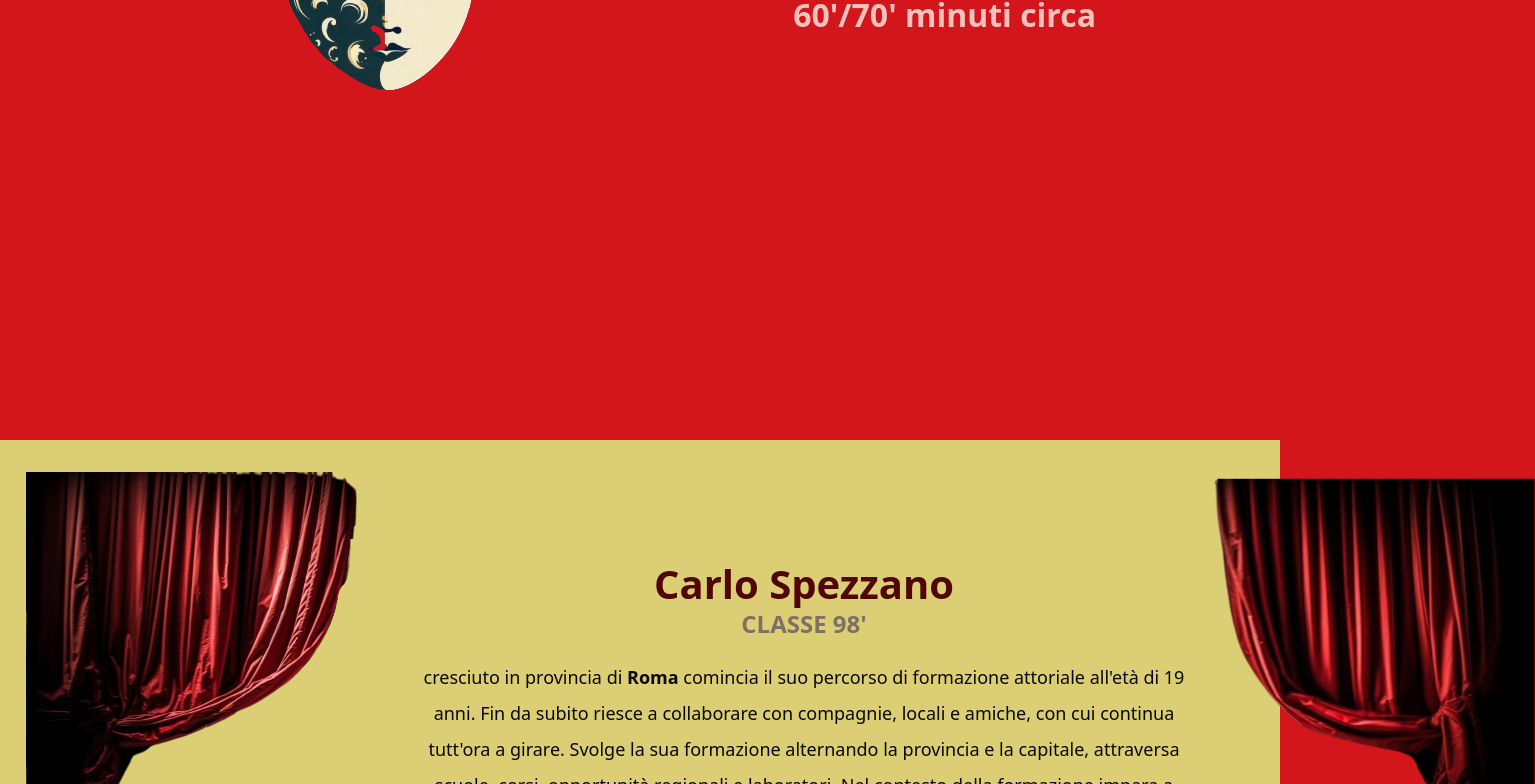
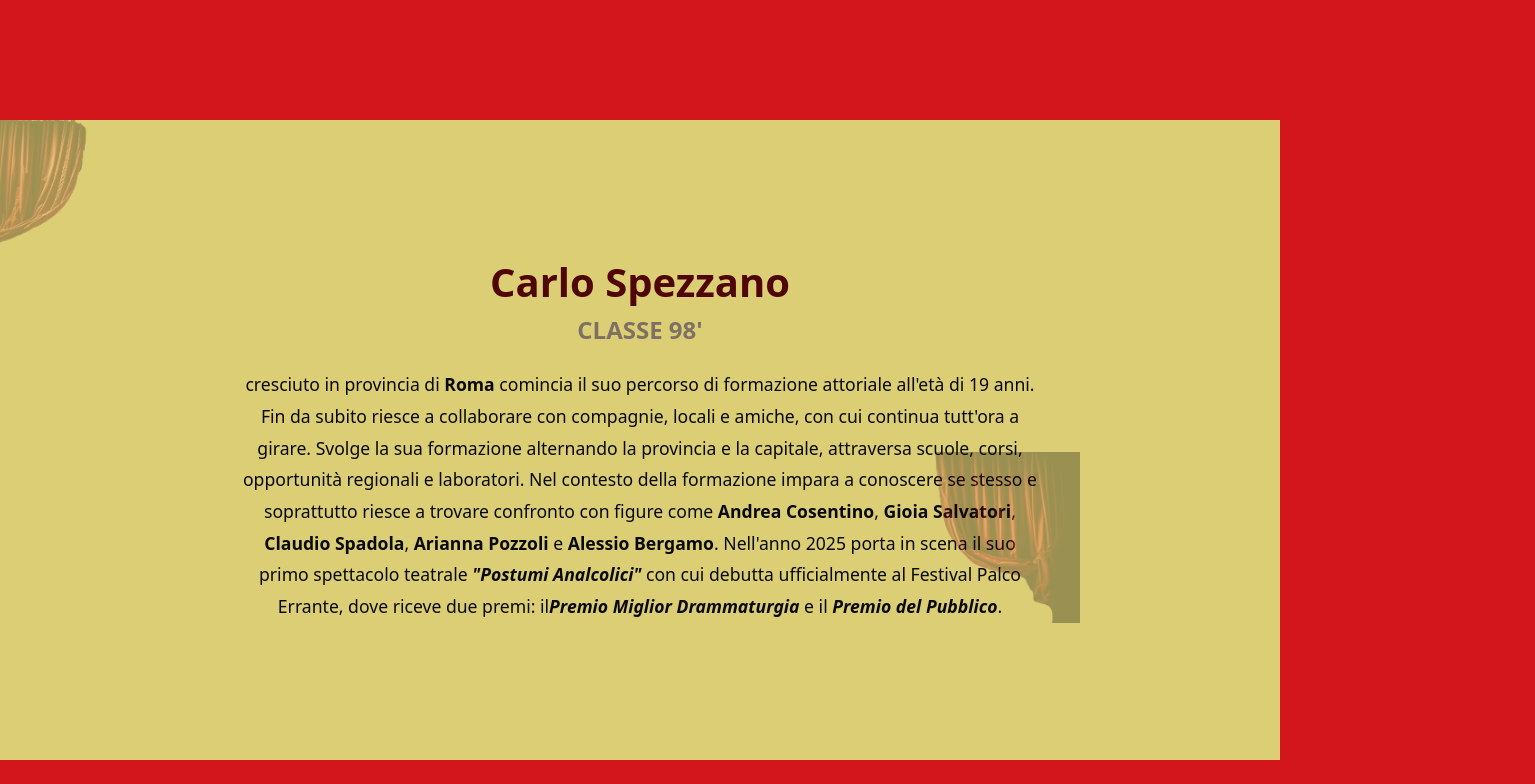
Before and after one commit to Karl-SpeZnaz/Postumi-Analcolici, a plain HTML site: page index.html in a window 1280 px wide. Shown: the part 1780-2564 px from the top of the page, 1535 px wide, since content can reach past the window. Drawn offline with Linux system fonts and the light colour scheme.

Commit message:
CSS start page responsive
CSS for start page for a responsive site

```diff
--- a/css/startpage.css
+++ b/css/startpage.css
@@ -1,303 +1,226 @@
-:root {
-  /* — Palette principale (esadecimale) */
-  --color-bg-light: #fee0d8; /* sfondo chiaro */
-  --color-primary: #d3161c; /* primario */
-  --color-text: #090909; /* testo principale */
-  --color-text-muted: #7e7063; /* testo secondario */
-  --color-accent-dark: #500607; /* accento scuro */
-  --color-deep-bg: #230505; /* sfondo molto scuro */
-  --color-accent-warm: #dcce75; /* accento caldo */
-  --color-accent-red: #9d1315; /* accento rosso */
-  --color-surface: #40332d; /* superficie/card */
-  --color-accent-olive: #a2954f; /* accento olivastro */
-
-  /* — Ombre (RGB con alpha) */
-  --shadow-color-soft: rgb(254 224 216 / 0.25);
-  --shadow-color-primary: rgb(211 22 28 / 0.35);
-  --shadow-color-text: rgb(9 9 9 / 0.5);
-  --shadow-color-muted: rgb(126 112 99 / 0.35);
-  --shadow-color-accent: rgb(80 6 7 / 0.45);
-  --shadow-color-deep: rgb(35 5 5 / 0.6);
-  --shadow-color-warm: rgb(220 206 117 / 0.3);
-  --shadow-color-red: rgb(157 19 21 / 0.4);
-  --shadow-color-surface: rgb(64 51 45 / 0.4);
-  --shadow-color-olive: rgb(162 149 79 / 0.35);
-
-  /* — Ombre pronte */
-  --shadow-sm: 0 1px 2px var(--shadow-color-text);
-  --shadow-md: 0 4px 12px var(--shadow-color-surface);
-  --shadow-lg: 0 10px 30px var(--shadow-color-deep);
-  --shadow-glow: 0 0 24px var(--shadow-color-primary);
-
-  /* — Sfondi e superfici */
-  --color-bg: var(--color-bg-light);
-  --color-bg-inverse: var(--color-deep-bg);
-  --color-surface-bg: var(--color-surface);
-  --color-surface-bg-alt: var(--color-accent-dark);
-
-  /* — Testi */
-  --color-text-on-light: var(--color-text);
-  --color-text-on-dark: var(--color-bg-light);
-  --color-text-muted-on-light: var(--color-text-muted);
-  --color-text-muted-on-dark: rgb(254 224 216 / 0.85);
-
-  /* — Link e stati */
-  --color-link: var(--color-primary);
-  --color-link-hover: var(--color-accent-red);
-  --color-link-visited: var(--color-accent-dark);
-  --color-focus-ring: var(--color-accent-warm);
-
-  /* — Bottoni */
-  --btn-primary-bg: var(--color-primary);
-  --btn-primary-bg-hover: var(--color-accent-red);
-  --btn-primary-text: #ffffff;
-  --btn-secondary-bg: var(--color-surface);
-  --btn-secondary-bg-hover: var(--color-accent-dark);
-  --btn-secondary-text: var(--color-bg-light);
-  --btn-ghost-bg: transparent;
-  --btn-ghost-text: var(--color-primary);
-  --btn-ghost-text-hover: var(--color-accent-red);
-
-  /* — Bordi */
-  --border-color-light: rgb(126 112 99 / 0.35);
-  --border-color: var(--color-surface);
-  --border-color-strong: var(--color-accent-dark);
-  --border-radius-sm: 6px;
-  --border-radius-md: 12px;
-  --border-radius-lg: 20px;
-  --border-width: 1px;
-
-  /* — Gradienti coerenti con la locandina */
-  --gradient-hero: linear-gradient(
-    135deg,
-    var(--color-deep-bg) 0%,
-    var(--color-accent-dark) 60%,
-    var(--color-primary) 100%
-  );
-  --gradient-surface: linear-gradient(
-    180deg,
-    var(--color-surface) 0%,
-    var(--color-accent-dark) 100%
-  );
-  --gradient-accent: linear-gradient(
-    90deg,
-    var(--color-accent-warm),
-    var(--color-accent-olive)
-  );
-  --gradient-text-highlight: linear-gradient(
-    90deg,
-    var(--color-primary),
-    var(--color-accent-red)
-  );
-
-  /* — Overlay per immagini/hero */
-  --overlay-dark: linear-gradient(
-    180deg,
-    rgb(9 9 9 / 0.65),
-    rgb(35 5 5 / 0.85)
-  );
-  --overlay-warm: linear-gradient(
-    180deg,
-    rgb(220 206 117 / 0.15),
-    rgb(64 51 45 / 0.6)
-  );
-
-  /* — Spaziature e layout (utili per un sito spettacolo) */
-  --space-xs: 0.25rem;
-  --space-sm: 0.5rem;
-  --space-md: 1rem;
-  --space-lg: 1.5rem;
-  --space-xl: 2rem;
-  --space-2xl: 3rem;
-
-  --container-max: 1120px;
-  --header-height: 64px;
-
-  /* — Tipografia di base */
-  --font-family:
-    system-ui, -apple-system, BlinkMacSystemFont, "Segoe UI", sans-serif;
-  --font-size-xs: 0.75rem;
-  --font-size-sm: 0.875rem;
-  --font-size-md: 1rem;
-  --font-size-lg: 1.125rem;
-  --font-size-xl: 1.25rem;
-  --font-size-2xl: 1.5rem;
-  --font-size-3xl: 2rem;
-  --font-size-4xl: 2.5rem;
-
-  --line-height-tight: 1.25;
-  --line-height-normal: 1.5;
-  --line-height-relaxed: 1.75;
-
-  --letter-spacing-wide: 0.04em;
-
-  /* — Transizioni */
-  --transition-fast: 150ms ease;
-  --transition-normal: 250ms ease;
-  --transition-slow: 400ms ease;
-
-  /* — Utilità colore per sezioni */
-  --section-bg-light: var(--color-bg-light);
-  --section-bg-surface: var(--color-surface);
-  --section-bg-deep: var(--color-deep-bg);
-  --section-text-on-deep: var(--color-text-on-dark);
-}
-
-/*-------------------START WORK---------------------/*
-/*===================================================/*/
-
+/*==========================================================================
+   RESET E IMPOSTAZIONI BASE
+   ========================================================================== */
 body {
   background-color: var(--color-primary);
   font-family: var(--font-family);
+  overflow-x: hidden; /* Previene lo scorrimento orizzontale su mobile */
 }
 
 /*==========================================================================
-   INFO GENERALI GENERE E DURATA ENTRAMBI CON ANIMAZIONI A COMPARSA –
+   CARDS: GENERE E DURATA
    ========================================================================== */
+.cards {
+  display: flex;
+  flex-direction: column;
+  width: 100%;
+}
 
-.card-one {
+.card-one,
+.card-two {
   display: flex;
-  flex-direction: row;
   align-items: center;
   justify-content: center;
+  min-height: 100vh;
+  padding: 2rem;
+  gap: 2rem;
+}
 
-  height: 120vh;
-}
 .card-two {
-  display: flex;
   flex-direction: row-reverse;
-  align-items: center;
-  justify-content: center;
-
-  height: 120vh;
 }
 
 .card-txt-one h1,
 .card-txt-two h1 {
-  font-size: 5.5rem;
+  /* clamp(minimo, valore ideale, massimo) adatta il font allo schermo */
+  font-size: clamp(3rem, 5vw, 5.5rem);
   color: var(--color-text-on-dark);
+  line-height: 1.1;
 }
+
 .card-txt-one h3,
 .card-txt-two h3 {
-  font-size: 2rem;
+  font-size: clamp(1.2rem, 3vw, 2rem);
   color: var(--color-text-muted-on-dark);
 }
 
+.card-photo-one img,
+.card-photo-two img {
+  max-width: 100%;
+  height: auto;
+}
+
 /*==========================================================================
-   INFO BIO CV BANDA BIANCA CONTIENE + ANIMAZIONI –
+   INFO BIO
    ========================================================================== */
-
 .bio {
   display: flex;
   position: relative;
-  height: 80vh;
+  min-height: 80vh;
   background-color: var(--color-accent-warm);
+  align-items: center;
+  justify-content: center;
+  padding: 4rem 2rem;
+  overflow: hidden;
 }
+
 .info-bio {
-  position: absolute;
-  top: 10%;
-  left: 5%;
-  translate: -5% -5%;
-  z-index: 1000;
+  position: relative;
+  z-index: 10;
+  display: flex;
+  flex-direction: column;
+  align-items: center;
+  text-align: center;
+  max-width: 800px;
+  width: 100%;
 }
+
 .info-bio h1 {
-  margin-top: 10vh;
-  text-align: center;
+  font-size: clamp(2rem, 4vw, 2.5rem);
+  font-weight: bolder;
+  color: var(--color-accent-dark);
+  margin-bottom: 0.5rem;
+}
 
-  font-size: 2.5rem;
-  font-weight: bolder;
+.info-bio h3 {
+  font-size: clamp(1.2rem, 3vw, 1.5rem);
+  font-weight: bold;
+  color: var(--color-text-muted);
+  margin-bottom: 1.5rem;
+}
 
-  margin-left: 50vh;
+.info-bio p {
+  font-size: 1.1rem;
+  line-height: 1.8;
+  width: 100%;
+}
 
-  color: var(--color-accent-dark);
-}
-.info-bio h3 {
-  text-align: center;
-
-  font-size: 1.5rem;
-  font-weight: bold;
-
-  margin-left: 50vh;
-
-  color: var(--color-text-muted);
-}
-.info-bio p {
-  justify-content: center;
-  text-align: center;
-  font-size: large;
-  line-height: 2;
-  margin-top: 20px;
-  margin-left: 50vh;
-  width: 800px;
-}
 .tenda-dx {
   position: absolute;
-  top: 5%;
-  left: 2%;
-  font-size: 12rem;
+  top: 0;
+  left: -5%;
+  max-width: 300px;
+  opacity: 0.3;
+  z-index: 1;
 }
+
 .tenda-sx {
   position: absolute;
-  top: 0;
-  right: 0;
-  translate: 50%;
+  bottom: 0;
+  right: -5%;
+  max-width: 300px;
+  opacity: 0.3;
+  z-index: 1;
 }
+
 /*==========================================================================
    SINOSSI
    ========================================================================== */
 .sinossi {
   position: relative;
-  margin-top: 10vh;
-  height: 100vh;
+  min-height: 100vh;
+  display: flex;
+  align-items: center;
+  justify-content: center;
+  padding: 4rem 2rem;
+  overflow: hidden;
 }
-.sinossi h2,
+
+.sino {
+  max-width: 900px;
+  width: 100%;
+  position: relative;
+  z-index: 2;
+}
+
+.sinossi h2 {
+  font-size: clamp(2rem, 4vw, 3rem);
+  color: var(--color-bg-light);
+  margin-bottom: 1.5rem;
+}
+
 .sinossi p {
-  margin-left: 100px;
+  font-size: 1.1rem;
   color: var(--color-bg-light);
+  line-height: 1.7;
+  text-align: justify;
 }
-.sinossi h2 {
-  font-size: 3rem;
-}
-.sinossi p {
-  font-size: 1.3rem;
-  width: 900px;
-  text-align: justify;
-  line-height: 1.7;
-}
+
 .log-tele {
   position: absolute;
-  top: 0;
-  translate: 200% 10%;
+  top: 10%;
+  right: -5%;
+  max-width: 250px;
+  opacity: 0.3;
+  z-index: 1;
 }
+
 /*==========================================================================
-   MOTIVAZIONI/ NOTE DI REGIA
+   MOTIVAZIONI
    ========================================================================== */
 .motivazioni {
   display: flex;
   position: relative;
-  justify-content: end;
-  margin-top: 10vh;
-  height: 100vh;
+  min-height: 100vh;
   background-color: var(--color-deep-bg);
+  align-items: center;
+  justify-content: center;
+  padding: 4rem 2rem;
+  overflow: hidden;
 }
-.motivo h2,
+
+.motivo {
+  max-width: 900px;
+  width: 100%;
+  position: relative;
+  z-index: 2;
+}
+
+.motivo h2 {
+  font-size: clamp(2rem, 4vw, 3rem);
+  color: var(--color-bg-light);
+  text-align: right;
+  margin-bottom: 1.5rem;
+}
+
 .motivo p {
+  font-size: 1.1rem;
   color: var(--color-bg-light);
-  margin-right: 100px;
+  line-height: 1.7;
+  text-align: justify;
 }
-.motivo h2 {
-  font-size: 3rem;
-  text-align: end;
-  margin-top: 10vh;
-}
-.motivo p {
-  font-size: 1.3rem;
-  width: 900px;
-  text-align: justify;
-  line-height: 1.7;
-}
+
 .giradischi-photo {
   position: absolute;
-  top: 30%;
-  translate: -150%;
+  top: 10%;
+  left: -5%;
+  max-width: 250px;
+  opacity: 0.3;
+  z-index: 1;
 }
+
+/*==========================================================================
+   MEDIA QUERIES (Regole esclusive per schermi sotto i 992px)
+   ========================================================================== */
+@media (max-width: 992px) {
+  .card-one,
+  .card-two {
+    flex-direction: column; /* Incolonna testi e immagini */
+    text-align: center;
+    gap: 1.5rem;
+    padding: 4rem 1rem;
+  }
+
+  .sinossi h2,
+  .motivo h2 {
+    text-align: center; /* Centra i titoli laterali */
+  }
+
+  /* Nasconde gli elementi grafici decorativi che uscirebbero dallo schermo */
+  .tenda-dx,
+  .tenda-sx,
+  .log-tele,
+  .giradischi-photo {
+    display: none;
+  }
+}
```
